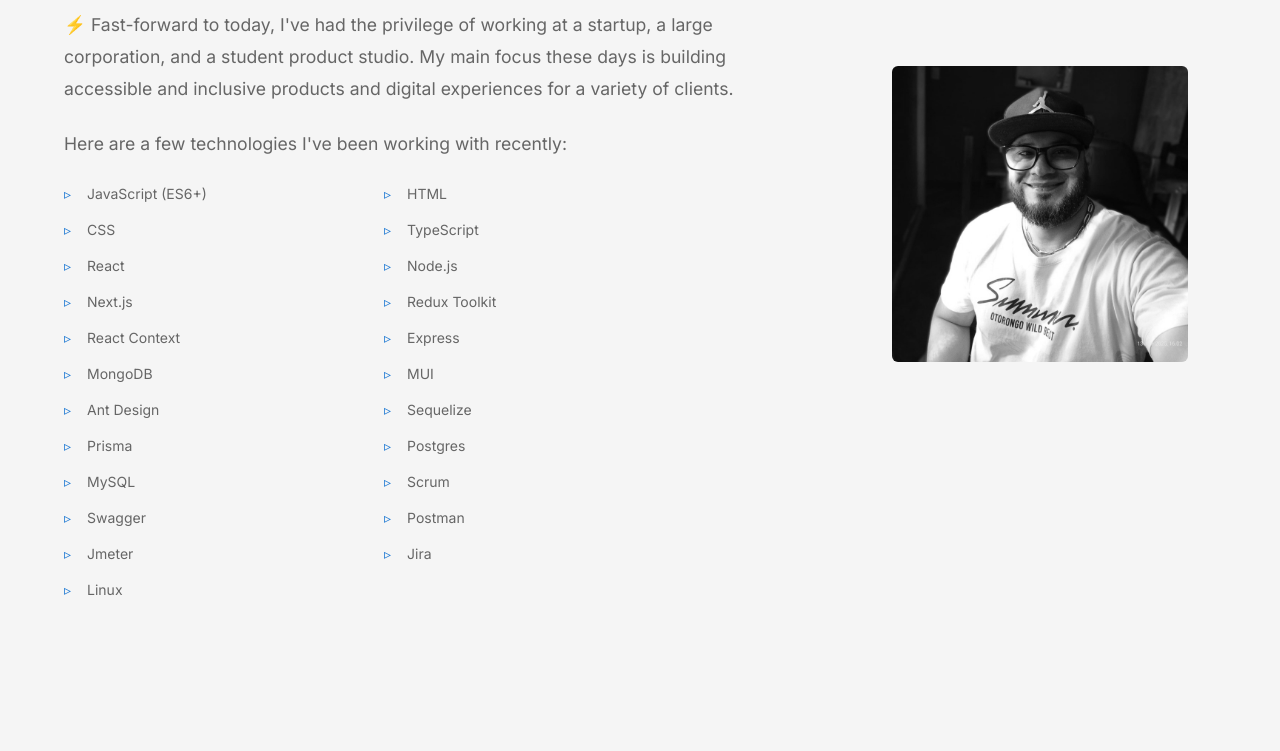
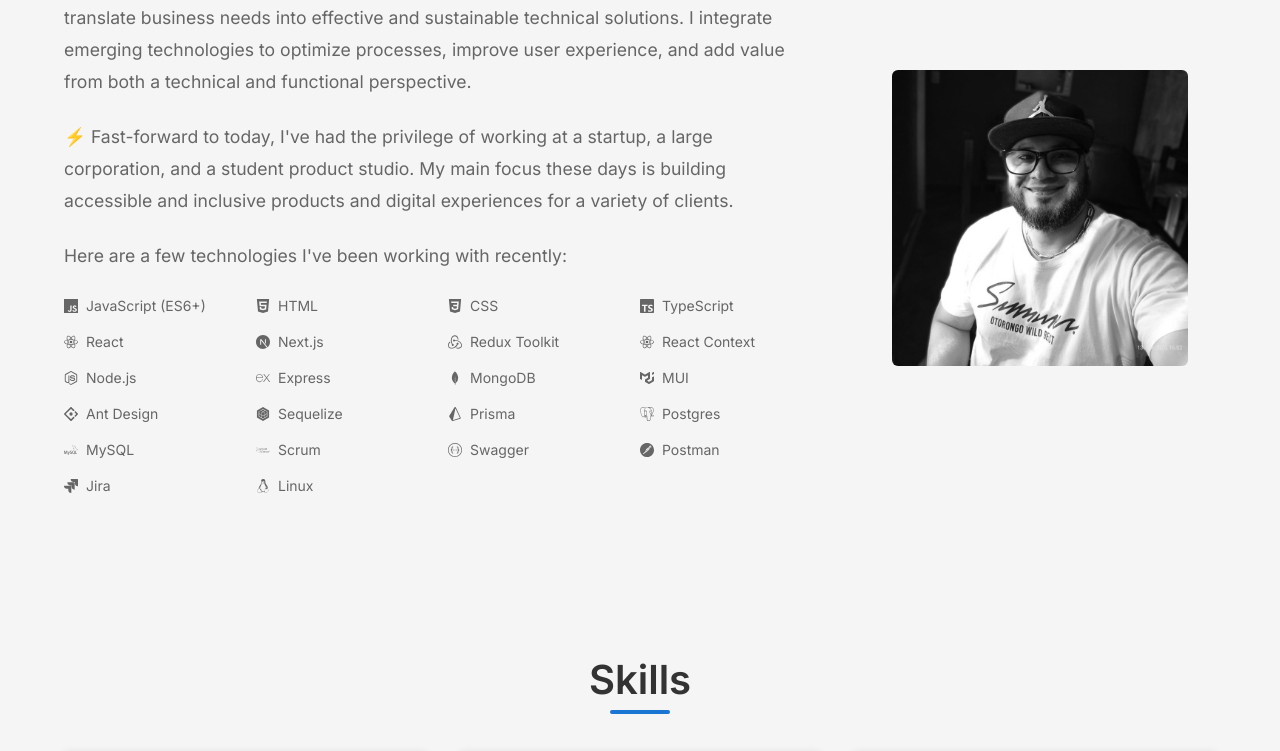
Before and after one commit to JerlibGnzlz/porfolio-nuevo, a Next.js app: page / in a window 1280 px wide. Shown: the part 1149-1900 px from the top of the page. Built offline with nearby package versions, Linux system fonts and the light colour scheme.

Commit message:
subiendo porfolio feature

```diff
--- a/package.json
+++ b/package.json
@@ -58,6 +58,7 @@
     "react": "^18",
     "react-dom": "^18",
     "react-hook-form": "^7.54.1",
+    "react-icons": "^5.5.0",
     "react-intersection-observer": "^9.10.2",
     "react-resizable-panels": "^2.1.7",
     "recharts": "2.15.0",
--- a/src/app/components/About.tsx
+++ b/src/app/components/About.tsx
@@ -1,8 +1,56 @@
-"use client"
-import { Box, Typography, Container, Grid, Avatar, Fade } from "@mui/material"
-import { useInView } from "react-intersection-observer"
-import { useEffect, useState } from "react"
-import { useLanguage } from "../contexts/LanguageContext"
+import { Avatar, Box, Container, Fade, Grid, Typography } from "@mui/material";
+import {
+    SiJavascript,
+    SiHtml5,
+    SiCss3,
+    SiTypescript,
+    SiReact,
+    SiNextdotjs,
+    SiRedux,
+    SiNodedotjs,
+    SiExpress,
+    SiMongodb,
+    SiMui,
+    SiAntdesign,
+    SiSequelize,
+    SiPrisma,
+    SiPostgresql,
+    SiMysql,
+    SiSwagger,
+    SiPostman,
+    SiJira,
+    SiLinux,
+    SiScrumalliance,
+} from "react-icons/si";
+import { ReactNode, useEffect, useState } from "react";
+import { useInView } from "react-intersection-observer";
+import { useLanguage } from "../contexts/LanguageContext";
+
+const techIconMap: { [key: string]: ReactNode } = {
+    "JavaScript (ES6+)": <SiJavascript />,
+    HTML: <SiHtml5 />,
+    CSS: <SiCss3 />,
+    TypeScript: <SiTypescript />,
+    React: <SiReact />,
+    "Next.js": <SiNextdotjs />,
+    "Redux Toolkit": <SiRedux />,
+    "React Context": <SiReact />,
+    "Node.js": <SiNodedotjs />,
+    Express: <SiExpress />,
+    MongoDB: <SiMongodb />,
+    MUI: <SiMui />,
+    "Ant Design": <SiAntdesign />,
+    Sequelize: <SiSequelize />,
+    Prisma: <SiPrisma />,
+    Postgres: <SiPostgresql />,
+    MySQL: <SiMysql />,
+    Scrum: <SiScrumalliance />,
+    Swagger: <SiSwagger />,
+    Postman: <SiPostman />,
+    Jira: <SiJira />,
+    Linux: <SiLinux />,
+};
+
 
 const About = () => {
     const [mounted, setMounted] = useState(false)
@@ -38,7 +86,7 @@ const About = () => {
                         <Typography
                             variant="h2"
                             sx={{
-                                mb: 6,
+                                mb: 20,
                                 textAlign: "center",
                                 color: "text.primary",
                                 position: "relative",
@@ -97,24 +145,23 @@ const About = () => {
                                 </Typography>
 
                                 <Grid container spacing={2} sx={{ mt: 1 }}>
-                                    {["JavaScript (ES6+)", "HTML", "CSS", "TypeScript", "React", "Node.js", "Next.js", "Redux Toolkit", "React Context", "Express", "MongoDB", "MUI", "Ant Design", "Sequelize", "Prisma", "Postgres", "MySQL", "Scrum", "Swagger", "Postman", "Jmeter", "Jira", "Linux"].map((tech) => (
-                                        <Grid item xs={5} key={tech}>
+                                    {Object.keys(techIconMap).map((tech) => (
+                                        <Grid item xs={6} sm={4} md={3} key={tech} sx={{ display: "flex", alignItems: "center" }}>
                                             <Typography
                                                 variant="body2"
                                                 sx={{
                                                     color: "text.secondary",
-                                                    "&::before": {
-                                                        content: '"▹"',
-                                                        color: "primary.main",
-                                                        mr: 2,
-                                                    },
+                                                    display: "flex",
+                                                    alignItems: "center",
+                                                    gap: 1,
                                                 }}
                                             >
-                                                {tech}
+                                                {techIconMap[tech]} {tech}
                                             </Typography>
                                         </Grid>
                                     ))}
                                 </Grid>
+
                             </Grid>
 
                             <Grid item xs={12} md={4}>
```
Also changed, not shown: 1 other file (tests, documents, lock files or other folders).
